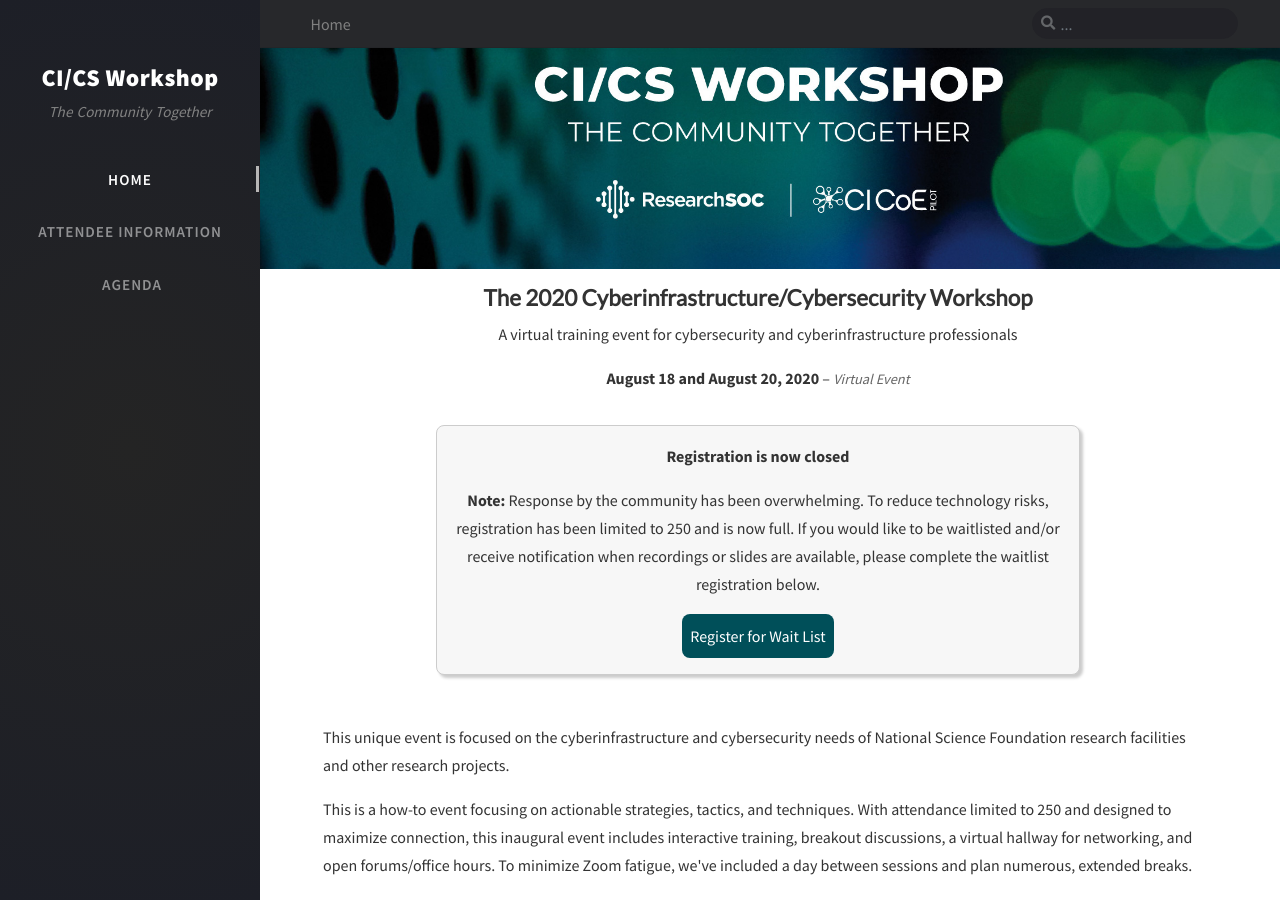
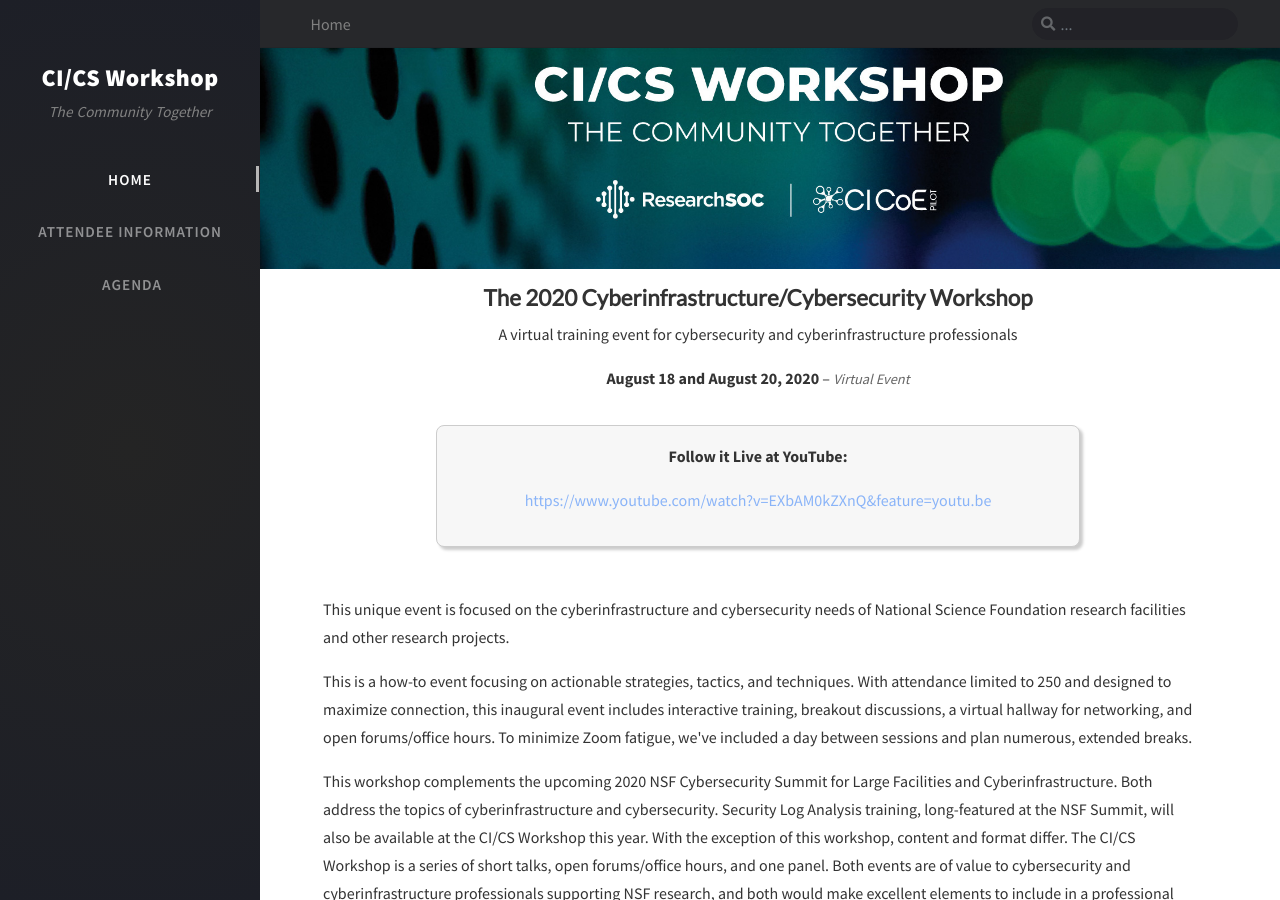
Before and after one commit to cics-workshop/cics-workshop.github.io, a Jekyll site: the page built from index.html, in a window 1280 px wide and 900 px high. Built offline with Jekyll 4.4.1, drawn with Linux system fonts in a browser that asks for light colours; nearby versions of some CDN libraries; the list of posts is cut into pages by our own code; comment, search, counter and statistics services are not loaded.

Commit message:
adding youtube link

```diff
--- a/_layouts/home.html
+++ b/_layouts/home.html
@@ -16,20 +16,13 @@ layout: mainpage
 
 <div class="col-12 col-lg-8 col-xl-8"
      style=" margin: auto; text-align: center; background-color: #f7f7f7; border: 1px solid #ccc; padding: 1em; border-radius: 0.5em; box-shadow: #ccc 3px 3px 3px">
-    <p><strong>Registration is now closed</strong></p>
+    <p><strong>Follow it Live at YouTube:</strong></p>
 
     <p>
-        <strong>Note:</strong> Response by the community has been overwhelming. To reduce technology risks, registration
-        has been limited to 250 and is now full.
-        If you would like to be waitlisted and/or receive notification when recordings or slides are available, please
-        complete the waitlist registration below.
+        <a href="https://www.youtube.com/watch?v=EXbAM0kZXnQ&feature=youtu.be" target="_blank">
+            https://www.youtube.com/watch?v=EXbAM0kZXnQ&feature=youtu.be
+        </a>
     </p>
-
-    <a href="https://researchsoc.iu.edu/training/ci-cs-workshop-registration.html" target="_blank">
-        <button style="padding: 0.5em; border-radius: 0.5em; background-color: #004F59; color: #fff; border: 0; cursor: pointer">
-            Register for Wait List
-        </button>
-    </a>
 </div>
 
 <div class="p-5">
```
